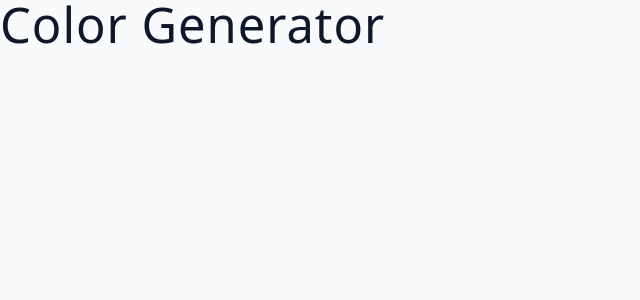
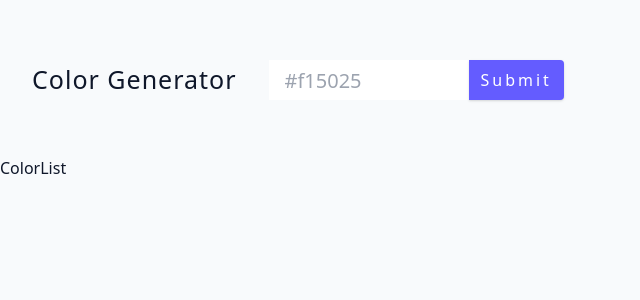
Before and after one commit to stormymayday/color-generator, a Next.js app: page / in a window 1280 px wide. Shown: the top 300 px of the page, without its empty margins (0-640 px from the left). Built offline with nearby package versions, Linux system fonts and the light colour scheme.

Commit message:
Form Structure

```diff
--- a/app/page.tsx
+++ b/app/page.tsx
@@ -1,7 +1,5 @@
+import ColorGenerator from "@/components/ColorGenerator";
+
 export default function Home() {
-    return (
-        <div>
-            <h1>color generator</h1>
-        </div>
-    );
+    return <ColorGenerator />;
 }
--- /dev/null
+++ b/components/ColorGenerator/ColorList.tsx
@@ -0,0 +1,4 @@
+function ColorList() {
+    return <div>ColorList</div>;
+}
+export default ColorList;
--- /dev/null
+++ b/components/ColorGenerator/Form.tsx
@@ -0,0 +1,31 @@
+"use client";
+
+import { useState, FormEvent } from "react";
+
+export default function Form() {
+    const [color, setColor] = useState<string>("");
+
+    const handleSubmit = (e: FormEvent<HTMLFormElement>) => {
+        e.preventDefault();
+    };
+    return (
+        <section className="container">
+            <h4>color generator</h4>
+            <form className="color-form" onSubmit={handleSubmit}>
+                <input
+                    type="text"
+                    value={color}
+                    onChange={(e) => setColor(e.target.value)}
+                    placeholder="#f15025"
+                />
+                <button
+                    className="btn"
+                    type="submit"
+                    style={{ background: color }}
+                >
+                    submit
+                </button>
+            </form>
+        </section>
+    );
+}
--- /dev/null
+++ b/components/ColorGenerator/SingleColor.tsx
@@ -0,0 +1,4 @@
+function SingleColor() {
+    return <div>SingleColor</div>;
+}
+export default SingleColor;
--- /dev/null
+++ b/components/ColorGenerator/index.tsx
@@ -0,0 +1,12 @@
+import Form from "./Form";
+import ColorList from "./ColorList";
+
+function ColorGenerator() {
+    return (
+        <main>
+            <Form />
+            <ColorList />
+        </main>
+    );
+}
+export default ColorGenerator;
```
